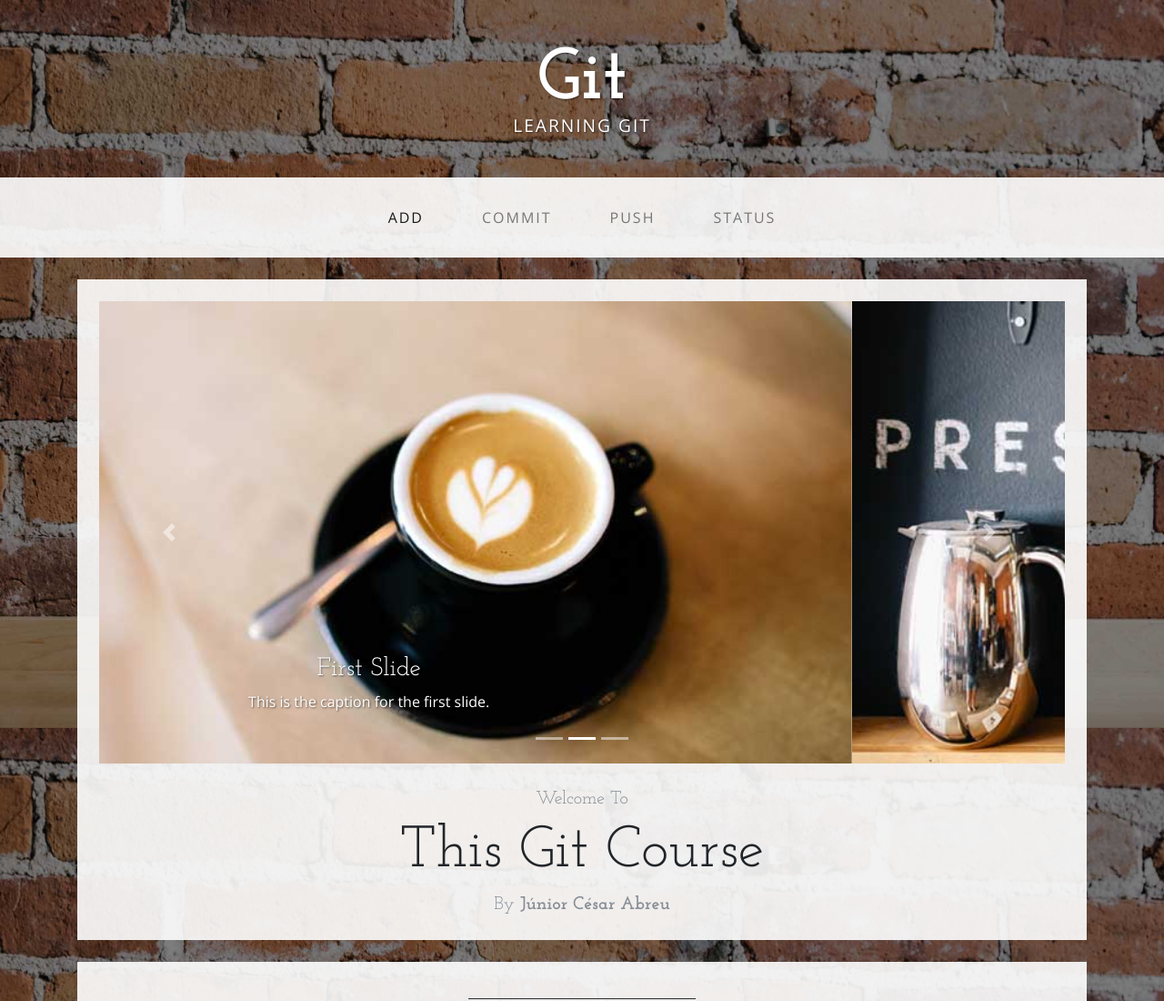
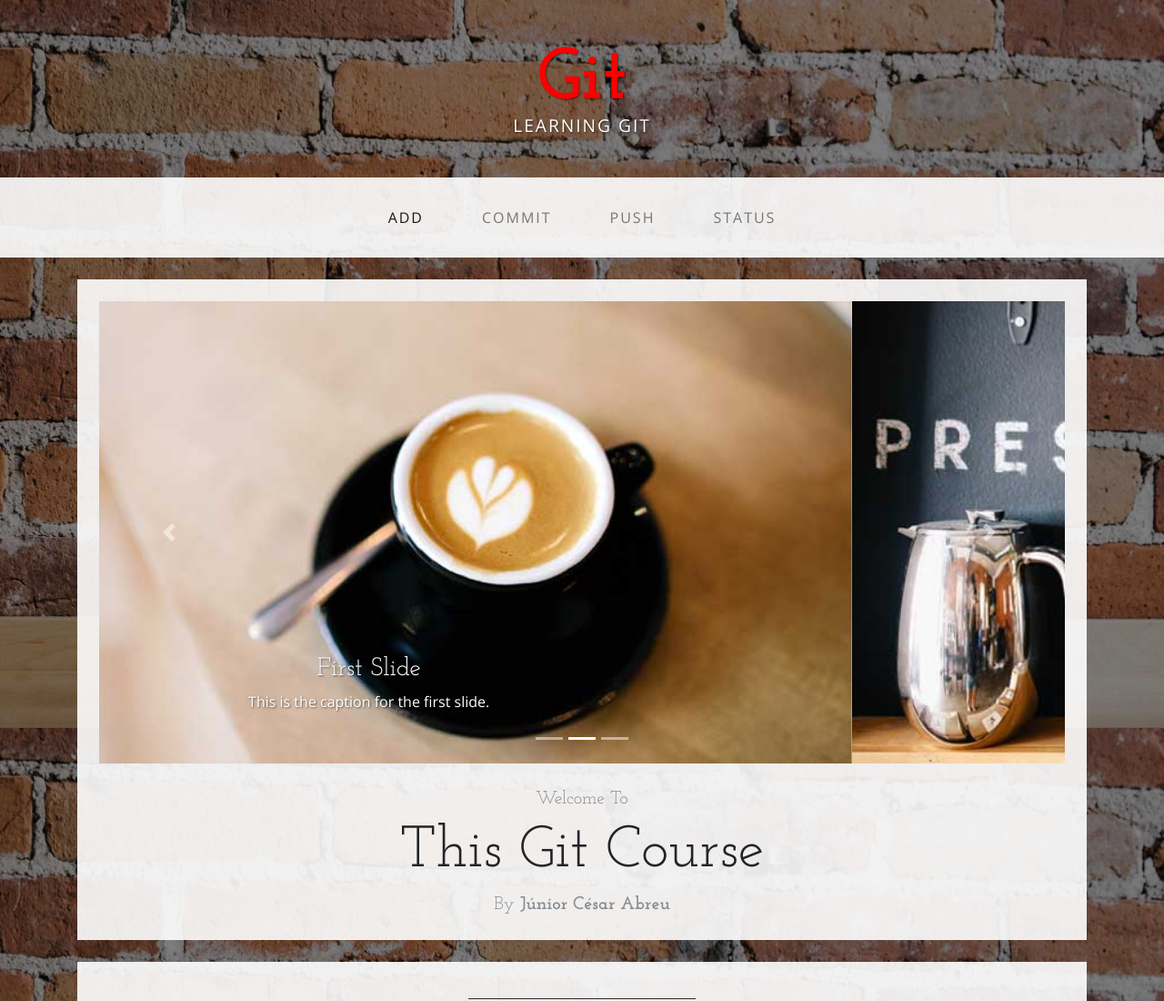
Before and after one commit to juniorcesarabreu/Git-Course-Demo, a website: page index.html in a window 1280 px wide. Shown: the top 1100 px of the page at 91% size. Drawn offline with nearby package versions, Linux system fonts and the light colour scheme.

Commit message:
Change the color of brand class

```diff
--- a/css/business-casual.css
+++ b/css/business-casual.css
@@ -64,3 +64,7 @@ hr.divider {
 .map-container iframe.clicked {
   pointer-events: auto;
 }
+
+.brand {
+    color: #ff0000 !important;
+}
--- a/index.html
+++ b/index.html
@@ -24,7 +24,7 @@
 
 <body>
 
-    <div class="tagline-upper text-center text-heading text-shadow text-white mt-5 d-none d-lg-block">Git</div>
+    <div class="tagline-upper text-center text-heading text-shadow text-white mt-5 d-none d-lg-block brand">Git</div>
     <div class="tagline-lower text-center text-expanded text-shadow text-uppercase text-white mb-5 d-none d-lg-block">Learning Git</div>
 
     <!-- Navigation -->
```
Lines whose indentation alone changed are shown as unchanged.
